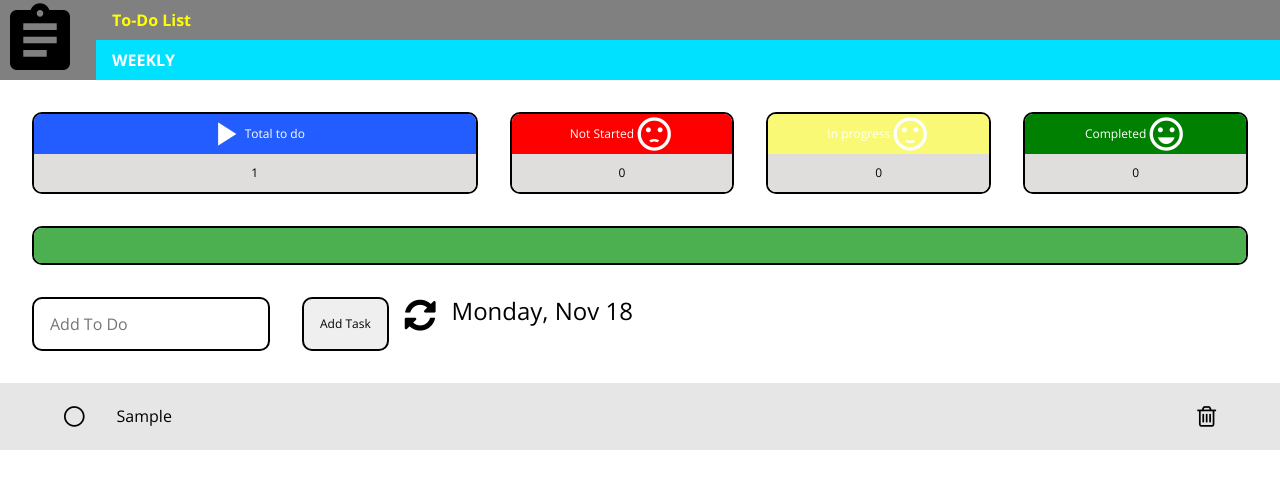
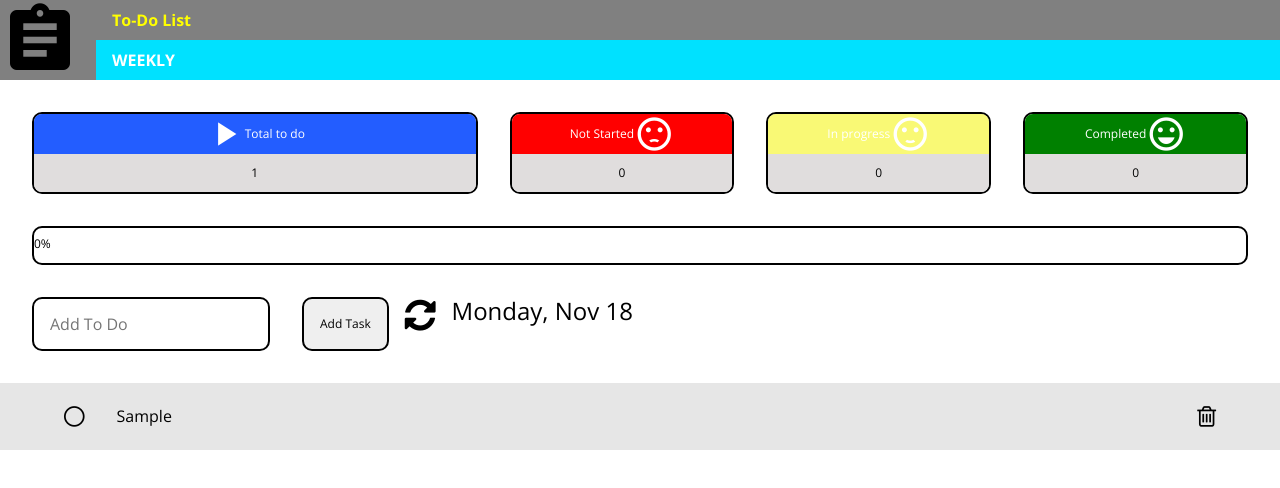
Before and after one commit to archanabehl/Final-Project, a website: page index.html in a window 1280 px wide. Both pictures are taken after typing "Sample" into the empty fields and a click on the button "Add Task". Shown: the top 488 px of the page. Drawn offline with nearby package versions, Linux system fonts and the light colour scheme.

Commit message:
more bar related changes

```diff
--- a/index.html
+++ b/index.html
@@ -117,7 +117,7 @@
             <div
               class=" flex-row bg-button-grey align-items-center justify-content-center "
             >
-              <p class="alreadyDone"></p>
+              <p class="alreadyDone">0</p>
             </div>
           </div>
         </div>
--- a/js/main.js
+++ b/js/main.js
@@ -114,9 +114,8 @@ document.addEventListener("DOMContentLoaded", function() {
     for (i = 0; i <= LIST.length; i++) {
       if (LIST[element.id].done) {
         newDoneList.length == i;
-        console.log(newDoneList.length);
+
         document.querySelector(".alreadyDone").innerHTML = newDoneList.length;
-        console.log(newDoneList.length);
       }
     }
     updateCounter();
@@ -152,28 +151,30 @@ document.addEventListener("DOMContentLoaded", function() {
   //FOR PROGRESS BAR
   function update() {
     var progress = document.getElementById("myprogressBar");
+    progress.style.width = "0%";
+    progress.innerHTML = "0%";
     var currentWidth = 0;
-    var width = (completedAmount() / totalAmount()) * 100;
+    if (totalAmount() > 0) {
+      var width = Math.round((completedAmount() / totalAmount()) * 100);
       var id = setInterval(frame, 30);
       function frame() {
         if (currentWidth >= width) {
           clearInterval(id);
-      }
-      // else if (currentWidth == 0) {
-      //   document.getElementById("myprogressBar").style.innerHTML = "";
-      // }
-      else {
+        } else {
           currentWidth++;
           progress.style.width = currentWidth + "%";
+          progress.innerHTML = width + "%";
         }
       }
     }
-  update();
+  }
+
   //dynamic counter
   function updateCounter() {
     document.querySelector(".totalToDo").innerHTML = totalAmount();
     document.querySelector(".alreadyDone").innerHTML = completedAmount();
   }
+
   function completedAmount() {
     return LIST.filter(item => {
       return item.done && !item.trash;
@@ -185,9 +186,4 @@ document.addEventListener("DOMContentLoaded", function() {
       return !item.trash;
     }).length;
   }
-
-  // function progressBarCounter() {
-  //   completedAmount();
-  //   document.getElementById("myprogressBar").innerHTML = LIST.length;
-  // }
 });
```
Lines whose indentation alone changed are shown as unchanged.
